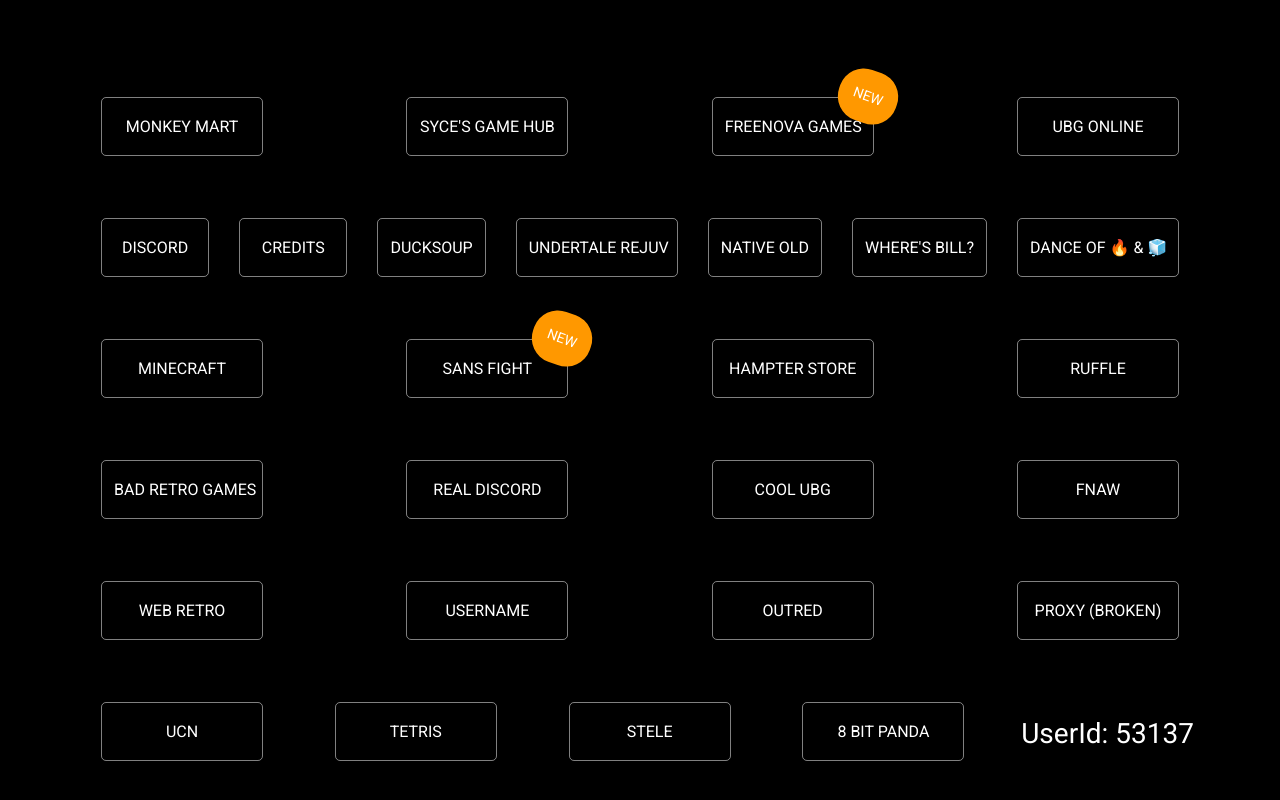
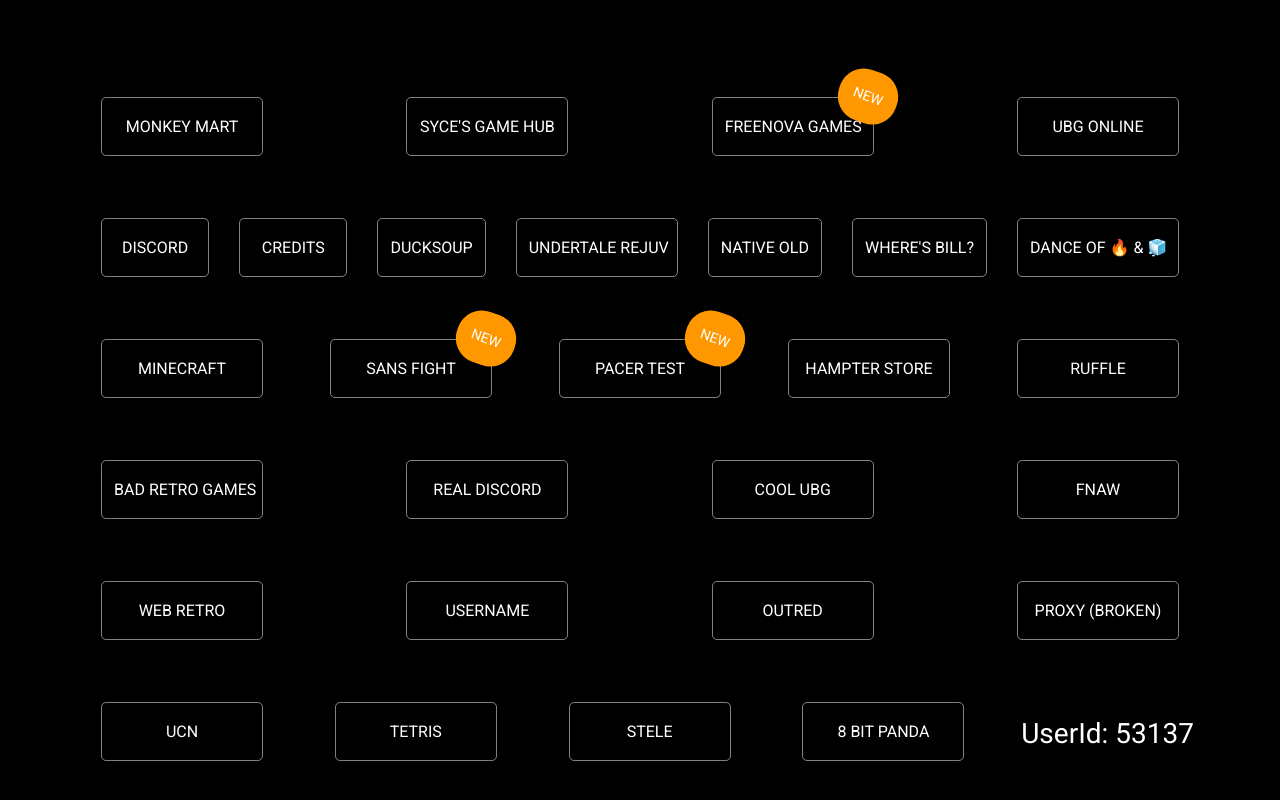
Before and after one commit to Subkeys/subkeys.github.io, a plain HTML site: page index.html in a window 1280 px wide. Shown: the part 808-1608 px from the top of the page. Drawn offline with nearby package versions, Linux system fonts and the light colour scheme; no server answers.

Commit message:
Update index.html

```diff
--- a/index.html
+++ b/index.html
@@ -390,7 +390,7 @@
 
     <a href="https://subkeys.github.io/Minecraft" class="btn btn-5">Minecraft</a>
     <a href="https://subkeys.github.io/badtime/" class="btn btn-5">Sans Fight<span class="ribbon">New</span></a>
-
+<a href="https://pages.cs.wisc.edu/~harron/" class="btn btn-5">Pacer Test<span class="ribbon">New</span></a>
     <a href="https://my-store-f0c04b.creator-spring.com/" class="btn btn-5">Hampter Store</a>
     <a href="https://subkeys.github.io/ruffle" class="btn btn-5">Ruffle</a>
 
```
